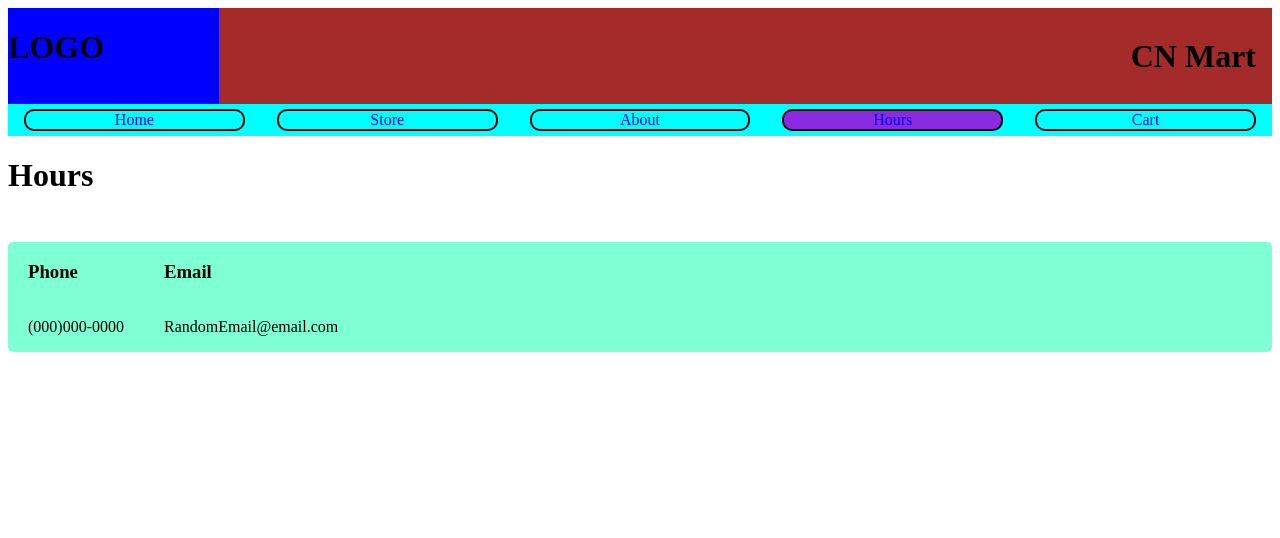
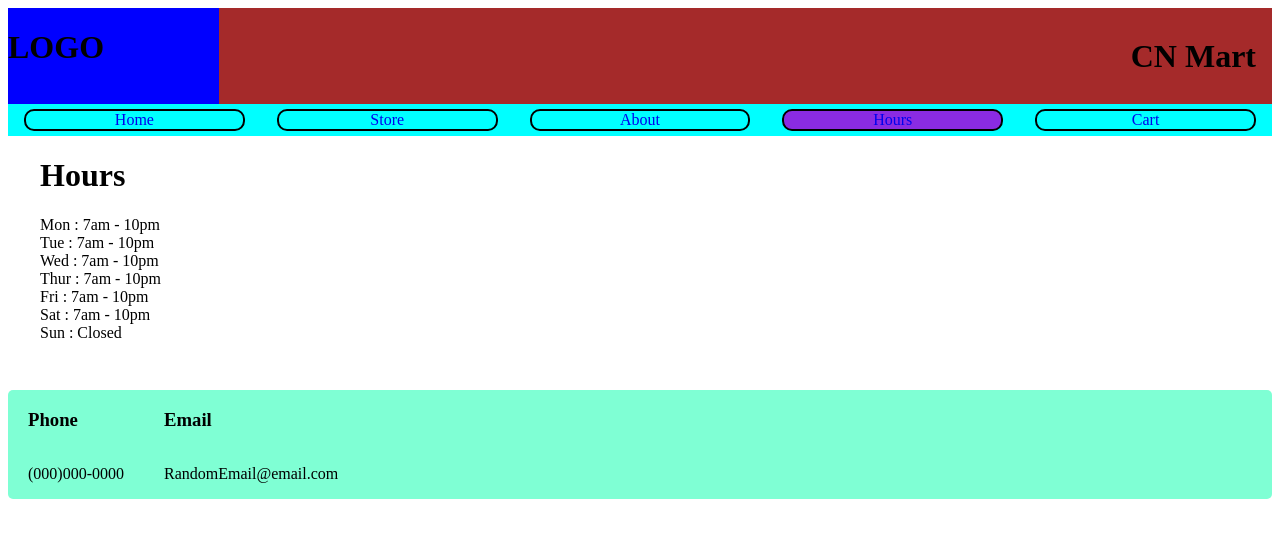
Before and after one commit to Ckher96/CN-Mart, a React (Create React App) app in the folder cn-mart-react/: page /hours in a window 1280 px wide. Shown: the top 538 px of the page. Built offline with nearby package versions, Linux system fonts and the light colour scheme.

Commit message:
add Hours component

```diff
--- a/cn-mart-react/src/App.js
+++ b/cn-mart-react/src/App.js
@@ -9,6 +9,7 @@ import Cart from "./components/Cart/Cart";
 import StoreCat from "./components/Store/StoreCat";
 import About from "./components/About/About";
 import StoreProducts from "./components/Store/StoreProducts";
+import Hours from "./components/Hours/Hours";
 
 function App() {
   return (
@@ -22,7 +23,7 @@ function App() {
           <Route path="/store/:itemCategory" element={<StoreCat />} />
         </Route>
         <Route path="/about" element={<About />} />
-        <Route path="/hours" element={<h1>Hours</h1>} />
+        <Route path="/hours" element={<Hours />} />
         <Route path="/cart" element={<Cart />} />
         <Route path="/*" element={<h1>Path not found</h1>} />
       </Routes>
--- /dev/null
+++ b/cn-mart-react/src/components/Hours/Hours.js
@@ -0,0 +1,16 @@
+import style from "./Hours.module.css"
+
+export default function Hours() {
+    return <div className={style.container}>
+        <h1>Hours</h1>
+        <ul>
+            <li>Mon : 7am - 10pm</li>
+            <li>Tue : 7am - 10pm</li>
+            <li>Wed : 7am - 10pm</li>
+            <li>Thur : 7am - 10pm</li>
+            <li>Fri : 7am - 10pm</li>
+            <li>Sat : 7am - 10pm</li>
+            <li>Sun : Closed</li>
+        </ul>
+    </div>
+}
--- /dev/null
+++ b/cn-mart-react/src/components/Hours/Hours.module.css
@@ -0,0 +1,9 @@
+.container {
+    margin-left: 2rem;
+}
+
+.container ul {
+    list-style-type: none;
+    margin-block-start: 0;
+    padding-inline-start: 0;
+}
```
